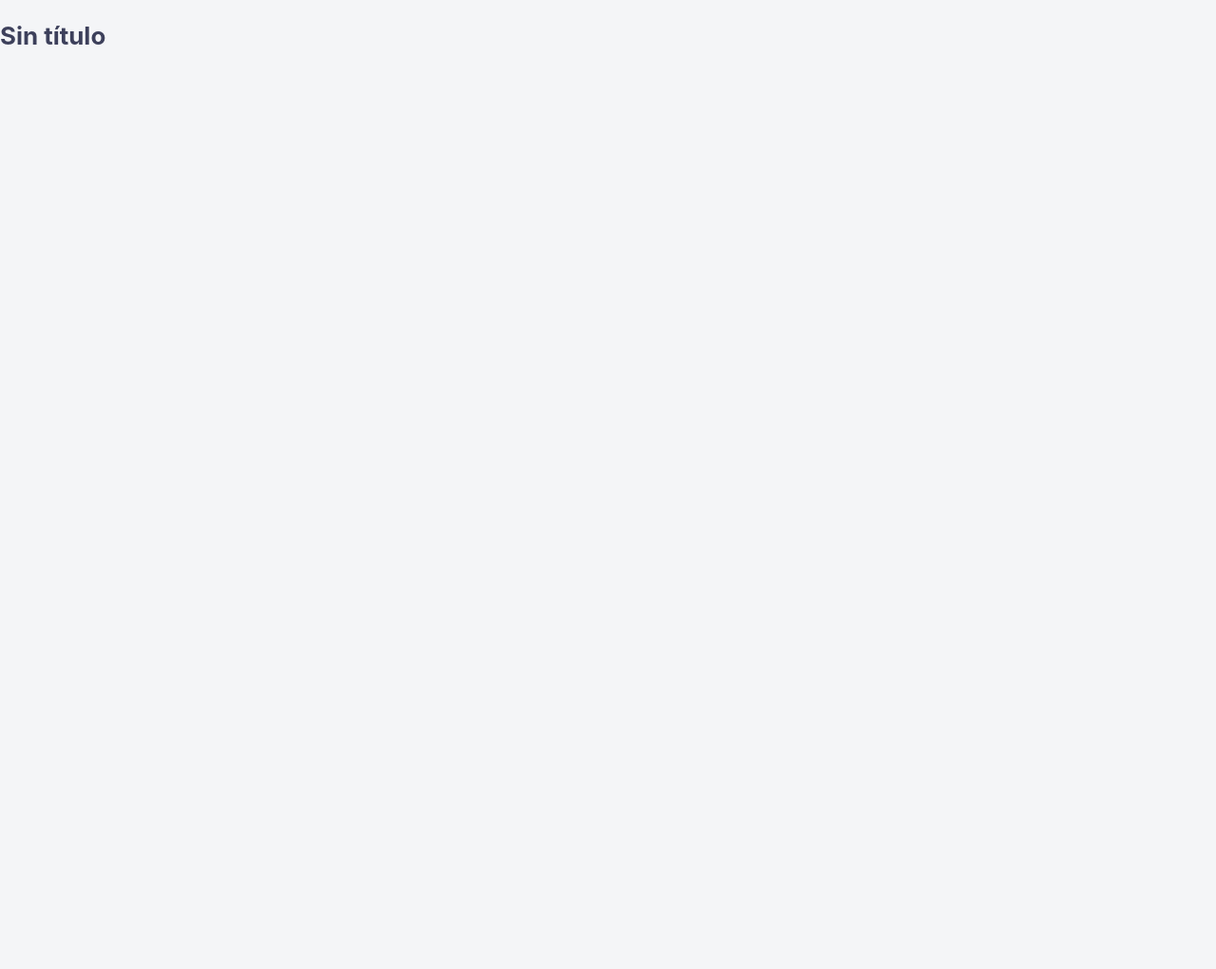
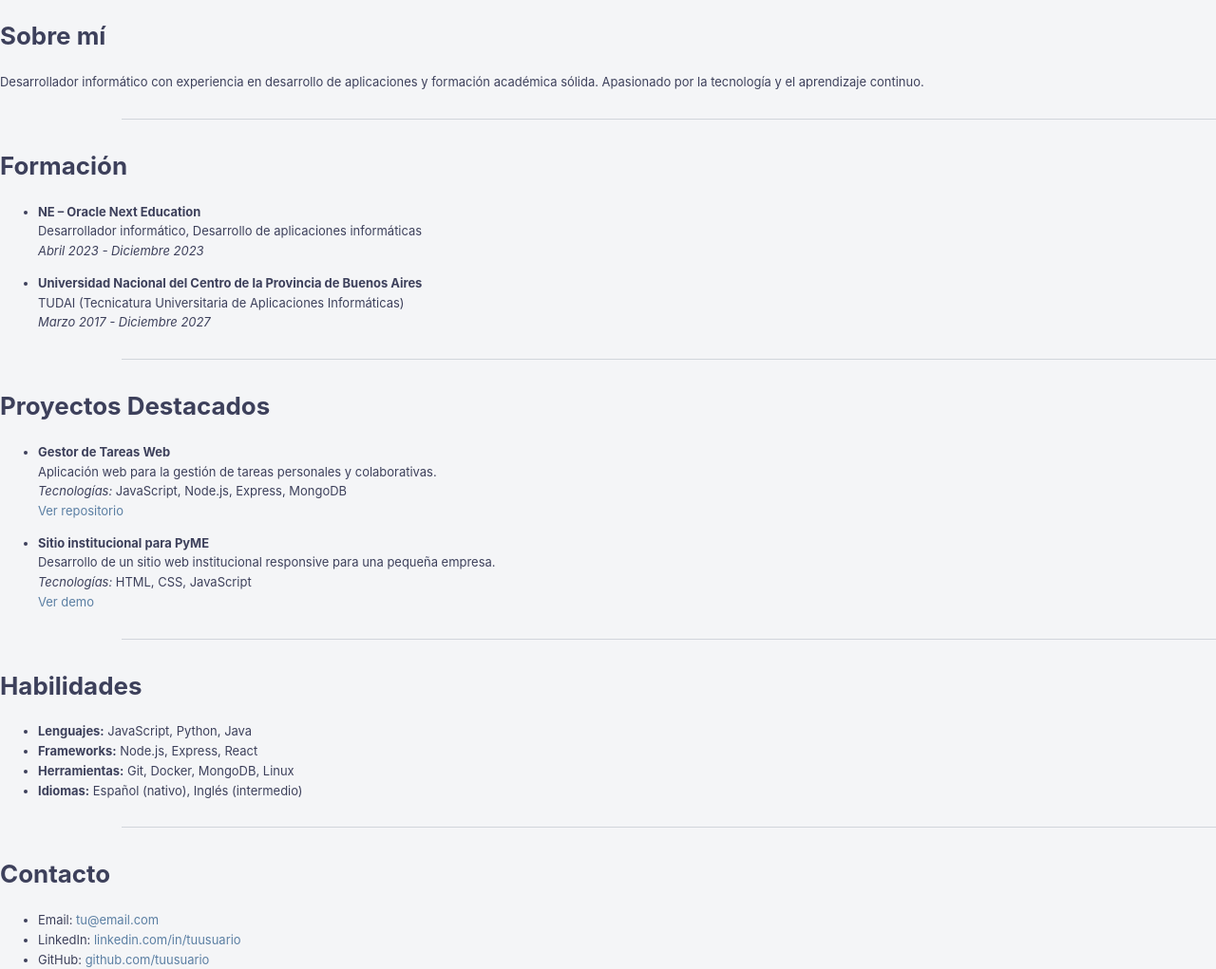
Before and after one commit to jmrodev/blog, a website: page docs/portfolio.html in a window 1280 px wide. Shown: the whole page at 95% size. Before the commit the page ends 817 px from the top, so only its background shows below. Drawn offline with Linux system fonts and the light colour scheme.

Commit message:
Actualiza el título y contenido de la página "portfolio.html" a "Sobre mí", añadiendo información sobre formación, proyectos destacados, habilidades y contacto. También se modifica el título en article-list.json y en index.html para reflejar este cambio, mejorando la coherencia del contenido.

```diff
--- a/docs/article-list.json
+++ b/docs/article-list.json
@@ -16,7 +16,7 @@
   },
   {
     "id": "portfolio",
-    "title": "Sin título",
+    "title": "Sobre mí",
     "path": "/portfolio.html"
   }
 ]
--- a/docs/portfolio.html
+++ b/docs/portfolio.html
@@ -4,12 +4,44 @@
 <head>
   <meta charset="UTF-8" />
   <meta name="viewport" content="width=device-width, initial-scale=1.0" />
-  <title>Sin título</title>
+  <title>Sobre mí</title>
   <link rel="stylesheet" href="css/style.css" />
 </head>
 <body>
   <main>
-    <h1>Sin título</h1>
+    <h1>Sobre mí</h1>
+    <p>Desarrollador informático con experiencia en desarrollo de aplicaciones y formación académica sólida. Apasionado por la tecnología y el aprendizaje continuo.</p>
+<hr>
+<h1>Formación</h1>
+<ul>
+<li><p><strong>NE – Oracle Next Education</strong><br>Desarrollador informático, Desarrollo de aplicaciones informáticas<br><em>Abril 2023 - Diciembre 2023</em></p>
+</li>
+<li><p><strong>Universidad Nacional del Centro de la Provincia de Buenos Aires</strong><br>TUDAI (Tecnicatura Universitaria de Aplicaciones Informáticas)<br><em>Marzo 2017 - Diciembre 2027</em></p>
+</li>
+</ul>
+<hr>
+<h1>Proyectos Destacados</h1>
+<ul>
+<li><p><strong>Gestor de Tareas Web</strong><br>Aplicación web para la gestión de tareas personales y colaborativas.<br><em>Tecnologías:</em> JavaScript, Node.js, Express, MongoDB<br><a href="https://github.com/tuusuario/gestor-tareas">Ver repositorio</a></p>
+</li>
+<li><p><strong>Sitio institucional para PyME</strong><br>Desarrollo de un sitio web institucional responsive para una pequeña empresa.<br><em>Tecnologías:</em> HTML, CSS, JavaScript<br><a href="https://tusitio.com/demo">Ver demo</a></p>
+</li>
+</ul>
+<hr>
+<h1>Habilidades</h1>
+<ul>
+<li><strong>Lenguajes:</strong> JavaScript, Python, Java</li>
+<li><strong>Frameworks:</strong> Node.js, Express, React</li>
+<li><strong>Herramientas:</strong> Git, Docker, MongoDB, Linux</li>
+<li><strong>Idiomas:</strong> Español (nativo), Inglés (intermedio)</li>
+</ul>
+<hr>
+<h1>Contacto</h1>
+<ul>
+<li>Email: <a href="mailto:tu@email.com">tu@email.com</a></li>
+<li>LinkedIn: <a href="https://linkedin.com/in/tuusuario">linkedin.com/in/tuusuario</a></li>
+<li>GitHub: <a href="https://github.com/tuusuario">github.com/tuusuario</a></li>
+</ul>
 
   </main>
 </body>
```
Also changed, not shown: docs/index.html (+11 -11 lines).
